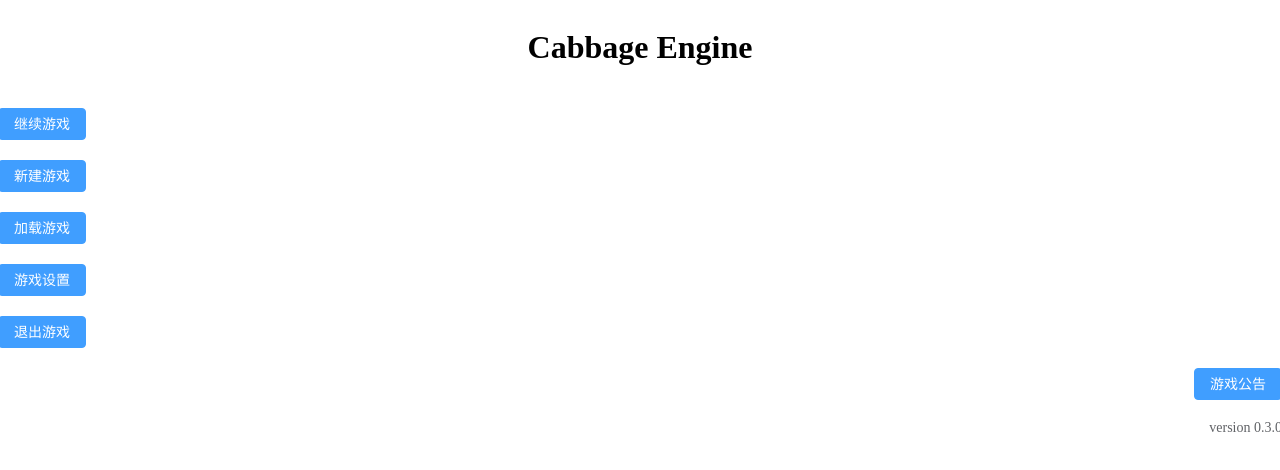
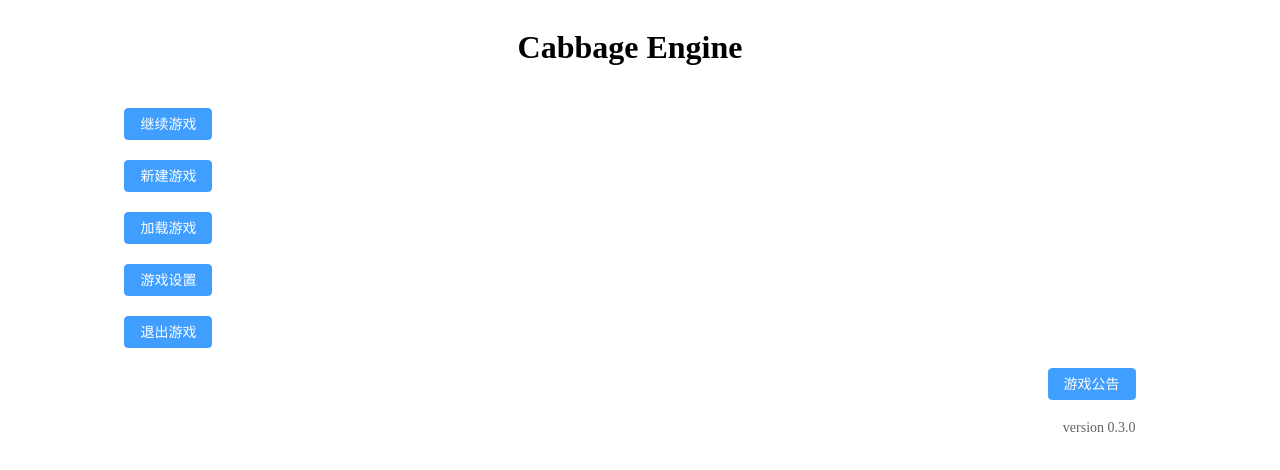
Before and after one commit to WonkaHHH/First-Vue, a Vue app: page /#/ in a window 1280 px wide. Shown: the top 470 px of the page. Built offline with nearby package versions, Linux system fonts and the light colour scheme.

Commit message:
修改样式

```diff
--- a/src/views/WelcomePage.vue
+++ b/src/views/WelcomePage.vue
@@ -57,8 +57,8 @@ export default {
 
 <style lang="scss">
 .el-row {
+  width:80%;
   margin-bottom: 20px;
-  margin-left: 20px;
-  margin-right: 20px;
+  left: 10%;
 }
 </style>
```
